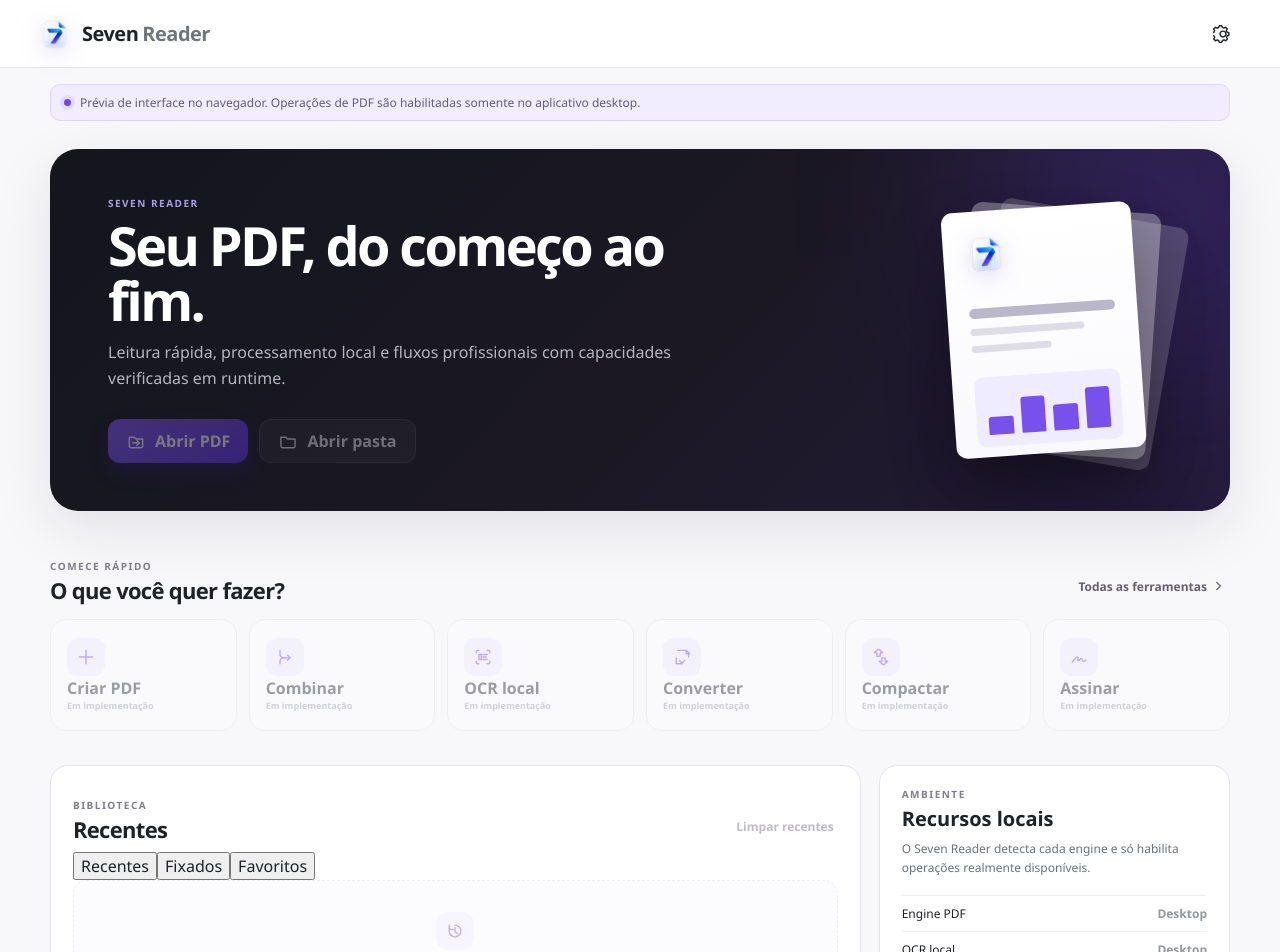
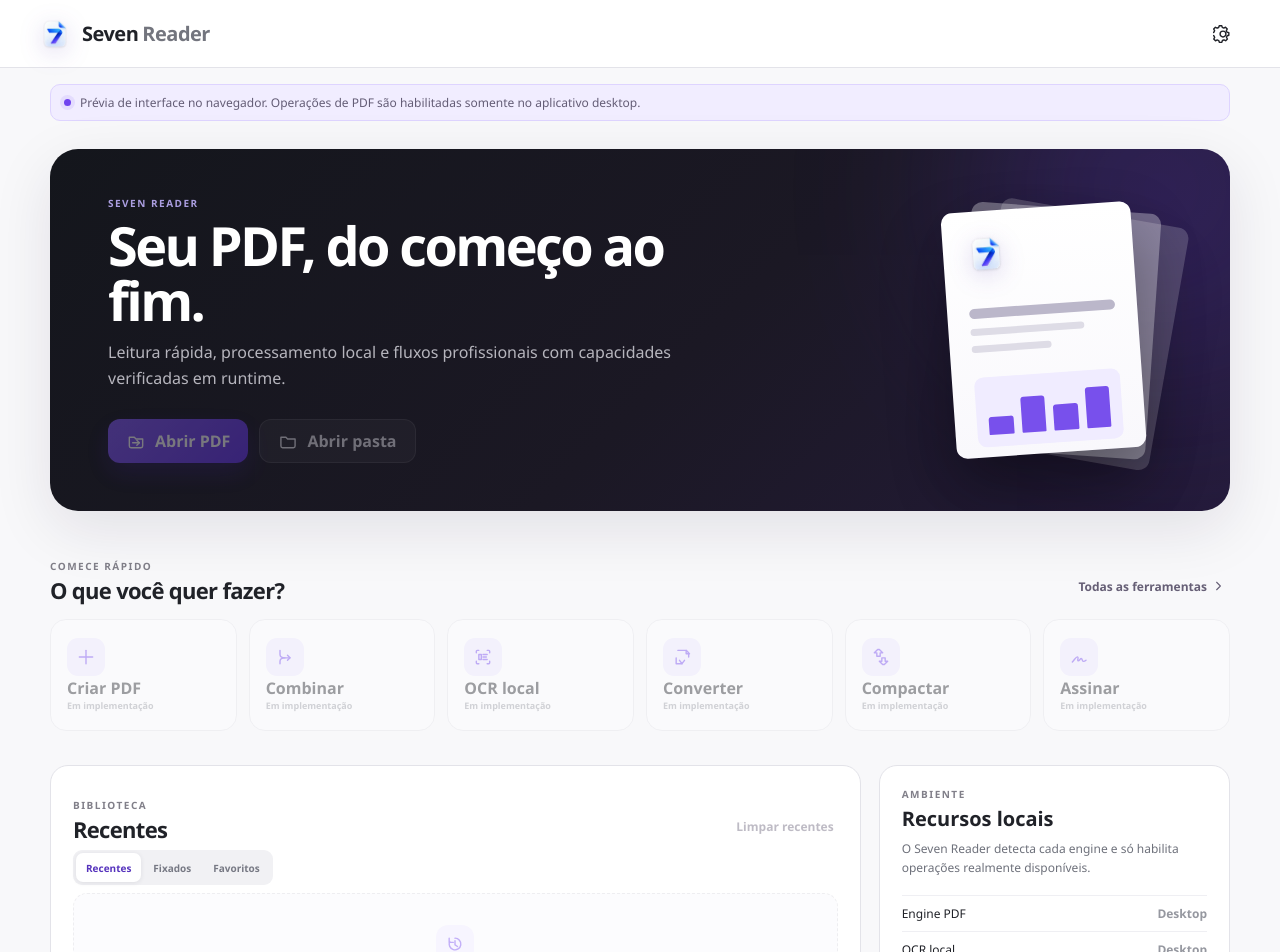
Before and after one commit to gabriell211/Seven-reader, a React (Vite) app: page / in a window 1280 px wide. Shown: the top 952 px of the page. Built offline with nearby package versions, Linux system fonts and the light colour scheme.

Commit message:
style: add local library tabs

```diff
--- a/src/styles.css
+++ b/src/styles.css
@@ -100,6 +100,9 @@ svg { width: 20px; height: 20px; }
 .capability-panel > p { margin: 0 0 17px; color: var(--muted); font-size: 12px; line-height: 1.55; }
 .capability-row { padding: 9px 0; display: flex; justify-content: space-between; border-top: 1px solid #efeff3; font-size: 12px; }
 .status-ok { color: #23845b; } .status-muted { color: #9698a0; }
+.library-tabs { margin: -2px 0 8px; padding: 3px; display: inline-flex; gap: 2px; border-radius: 9px; background: #f1f1f4; }
+.library-tabs button { min-height: 29px; padding: 0 10px; border: 0; border-radius: 7px; color: #777984; background: transparent; cursor: pointer; font-size: 10px; font-weight: 700; }
+.library-tabs button.active { color: #5633bd; background: white; box-shadow: 0 1px 5px rgba(35,31,50,.09); }
 .recent-list { display: grid; }
 .recent-row { min-height: 56px; padding: 6px 7px; border-top: 1px solid #efeff3; display: grid; grid-template-columns: minmax(0,1fr) auto; gap: 8px; align-items: center; }
 .recent-open { min-width: 0; padding: 0; border: 0; display: grid; grid-template-columns: 38px minmax(0,1fr); gap: 10px; align-items: center; text-align: left; background: transparent; cursor: pointer; }
```
